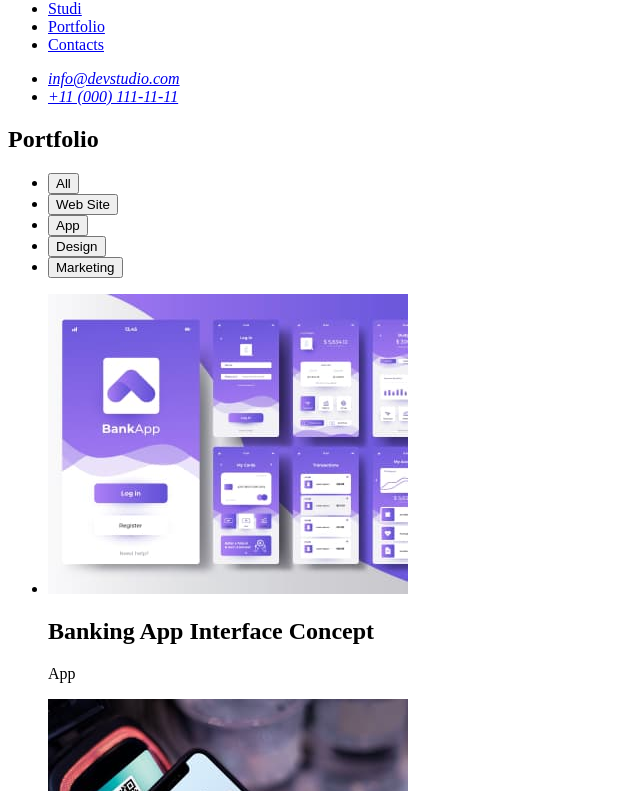
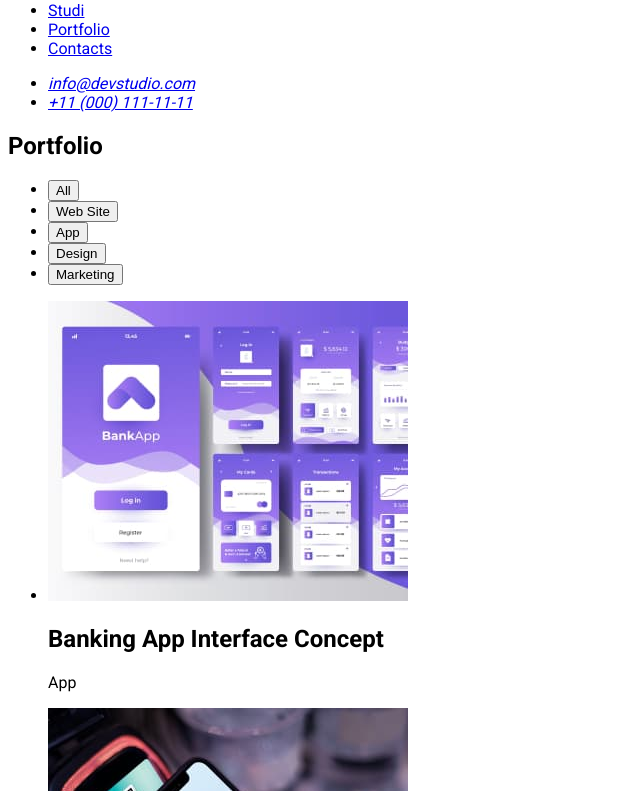
Before and after one commit to Alona777/goit-markup-hw-02, a plain HTML site: page portfolio.html in a window 1280 px wide. Shown: the part 42-833 px from the top of the page, without its empty margins (0-640 px from the left). Drawn offline with Linux system fonts and the light colour scheme.

Commit message:
continue css

```diff
--- a/css/styles.css
+++ b/css/styles.css
@@ -0,0 +1,26 @@
+body {
+   font-family: "roboto", roboto medium;
+}
+/* --------------------Header-------------------------- */
+.header {
+}
+.header-navigation {
+}
+.header-logo {
+}
+.header-list {
+}
+.header-item {
+}
+.header-link {
+}
+.address {
+}
+.address-list {
+}
+.address-item {
+}
+.address-mail {
+}
+.address-tel {
+}
```
Also changed, not shown: index.html (+5 -5 lines).
